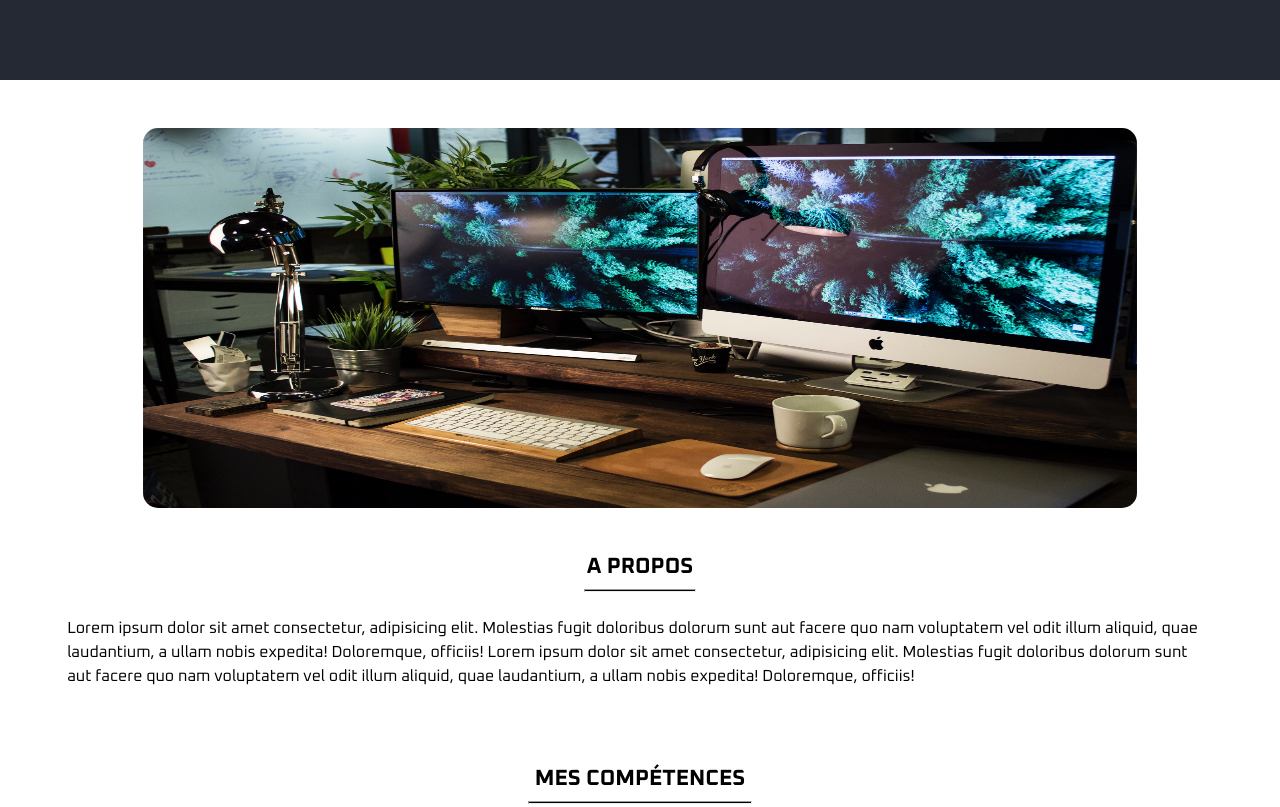
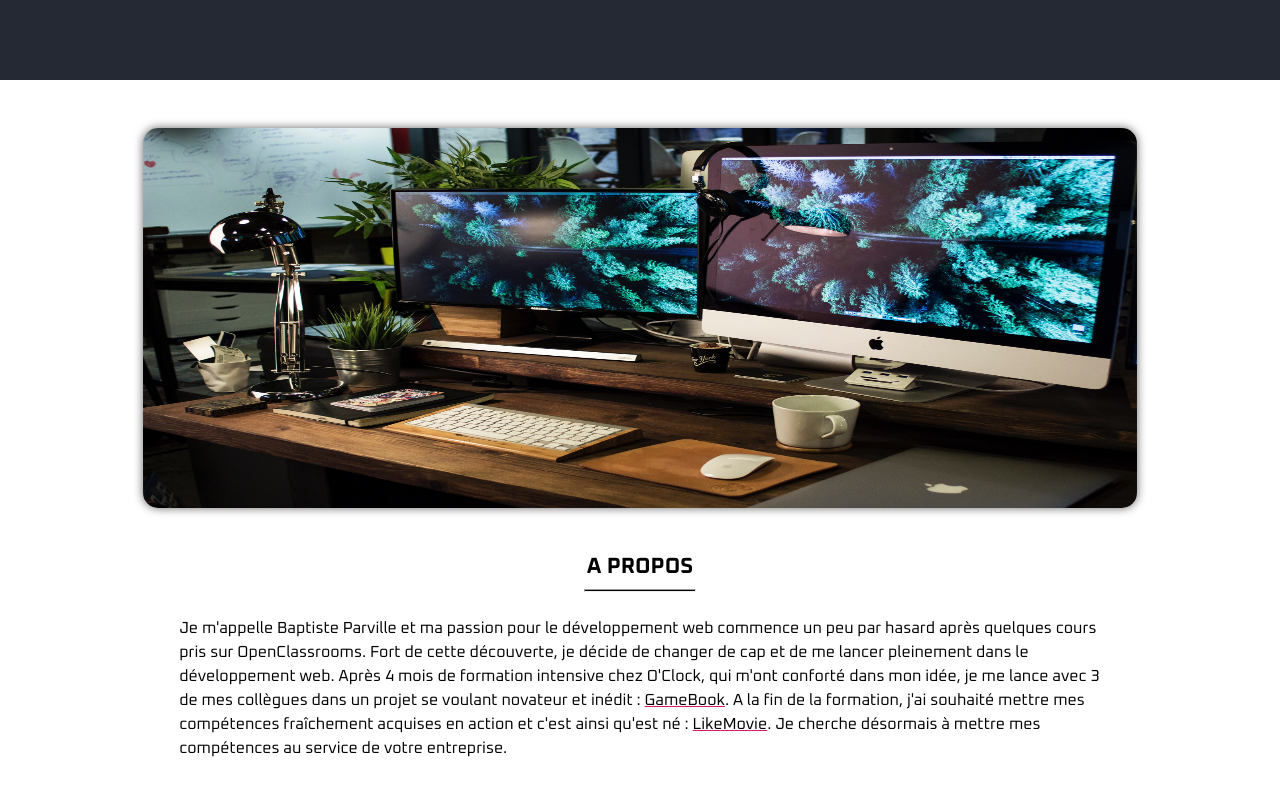
Before and after one commit to Baptajck/portfoliov1, a React app: page / in a window 1280 px wide. Shown: the part 720-1527 px from the top of the page. Built offline with nearby package versions, Linux system fonts and the light colour scheme.

Commit message:
text presentation

```diff
--- a/src/components/Presentation/index.js
+++ b/src/components/Presentation/index.js
@@ -3,7 +3,14 @@ import React from 'react';
 import './presentation.scss';
 import pictureTop from './photo_presentation_2.jpg';
 
-const Presentation = () => (
+const Presentation = () => {
+  const scrollToGamebook = () => {
+    window.scrollTo(2071.199951171875, 2071.199951171875);
+  };
+  const scrollToLikemovie = () => {
+    window.scrollTo(2476, 2476);
+  };
+  return (
     <div className="presentation">
       <img src={pictureTop} alt="Photo_du_haut" className="presentation-picture" />
       <h1 className="presentation-title">
@@ -12,16 +19,9 @@ const Presentation = () => (
       </h1>
       <div className="presentation-header">
         <p className="presentation-desc">
-        Lorem ipsum dolor sit amet consectetur,
-        adipisicing elit. Molestias fugit doloribus
-        dolorum sunt aut facere quo nam voluptatem vel odit
-        illum aliquid, quae laudantium, a ullam nobis expedita!
-        Doloremque, officiis!
-        Lorem ipsum dolor sit amet consectetur,
-        adipisicing elit. Molestias fugit doloribus
-        dolorum sunt aut facere quo nam voluptatem vel odit
-        illum aliquid, quae laudantium, a ullam nobis expedita!
-        Doloremque, officiis!
+          Je m'appelle Baptiste Parville et ma passion pour le développement web commence un peu par hasard après quelques cours pris sur OpenClassrooms. Fort de cette découverte, je décide de changer de cap et de me lancer pleinement dans le développement web. Après 4 mois de formation intensive chez O'Clock, qui m'ont conforté dans mon idée, je me lance avec 3 de mes collègues dans un projet se voulant novateur et inédit : <span className="underline" onClick={scrollToGamebook}>GameBook</span>.
+          A la fin de la formation, j'ai souhaité mettre mes compétences fraîchement acquises en action et c'est ainsi qu'est né : <span className="underline" onClick={scrollToLikemovie}>LikeMovie</span>.
+          Je cherche désormais à mettre mes compétences au service de votre entreprise.
         </p>
         <h1 className="presentation-title-c">
           Mes compétences
@@ -40,5 +40,5 @@ const Presentation = () => (
       </div>
     </div>
   );
-
+};
 export default Presentation;
--- a/src/components/Presentation/presentation.scss
+++ b/src/components/Presentation/presentation.scss
@@ -1,4 +1,10 @@
 @import 'src/styles/vars';
+
+  .underline {
+    cursor: pointer;
+    text-decoration: underline;
+    text-decoration-color: $color--red;
+  }
 
   .presentation {
     margin: 0rem 1.2rem;
@@ -9,6 +15,7 @@
       border-radius: 15px;
       margin: 3rem auto 3rem auto;
       display: block;
+      box-shadow: 0px 0px 10px 0px #656565;
     }
 
     &-hr {
@@ -65,6 +72,7 @@
       text-align: center;
       background:#eee;
       margin: 1rem;
+      box-shadow: 0px 0px 2px 0px $color--red;
     }
   }
 
@@ -104,10 +112,15 @@
     }
 
     &-circle:hover {
-      background-color: #252934;
+      background-color: $color--gray;
       color: #fff;
       border: none;
       transition: .5s;
+      box-shadow: 0px 0px 2px 0px #eee;
+    }
+
+    &-desc {
+      margin: 0 10rem;
     }
   }
 }
```
Lines whose indentation alone changed are shown as unchanged.
